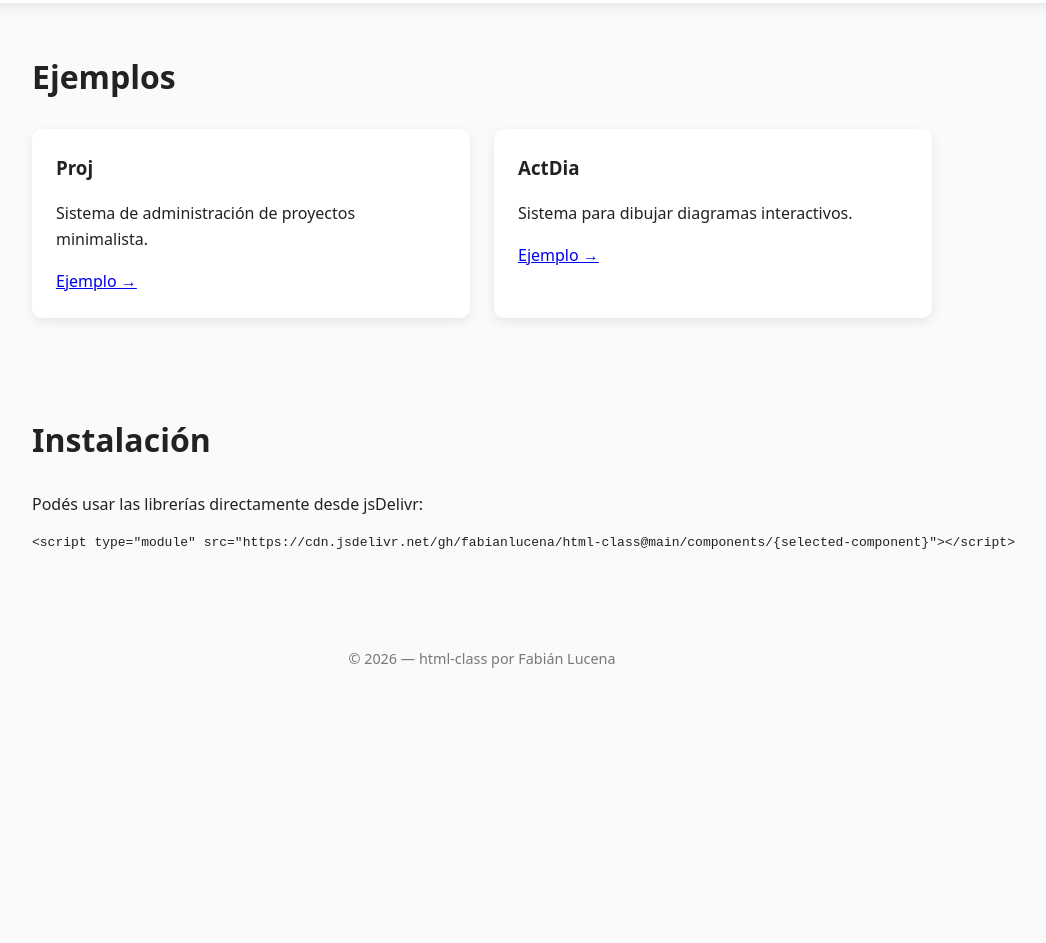
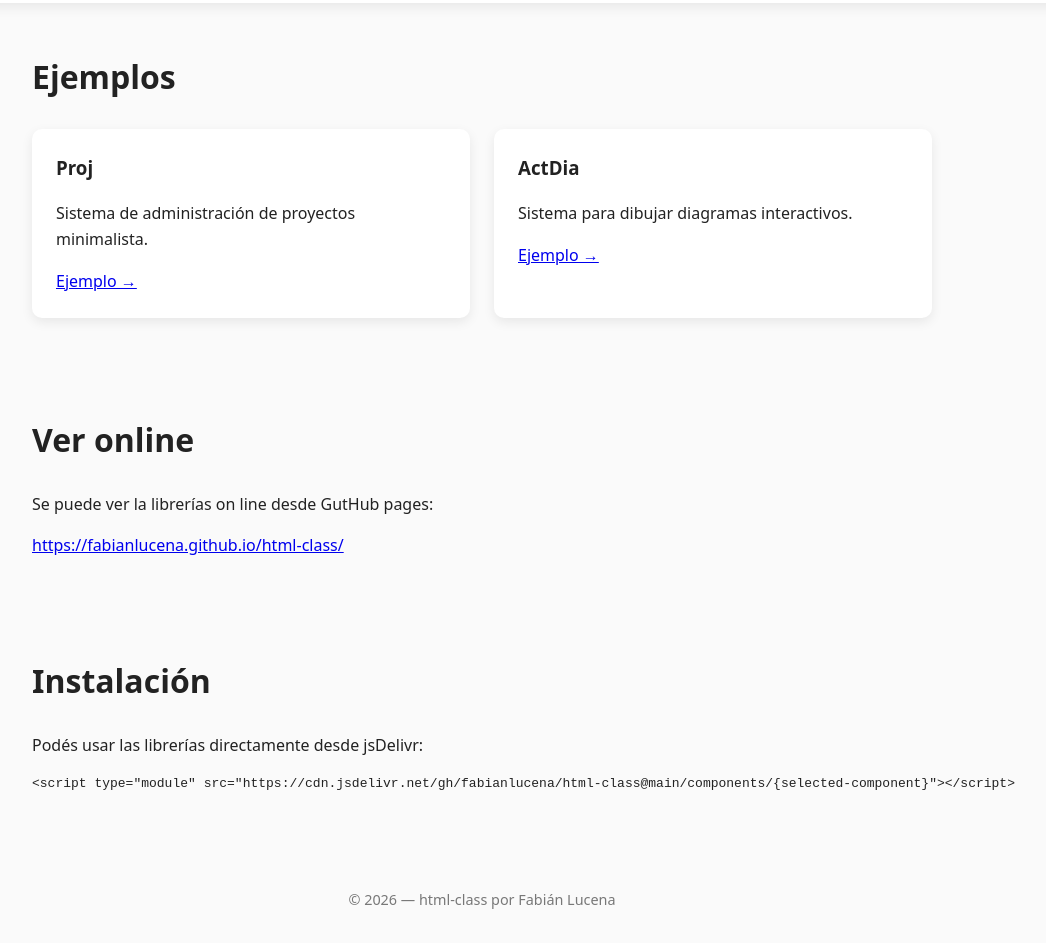
Before and after one commit to fabianlucena/html-class, a website built with Vite: page index.html in a window 1280 px wide. Shown: the part 342-1285 px from the top of the page, without its empty margins (158-1204 px from the left). Before the commit the page ends 1044 px from the top, so only its background shows below. Built offline with nearby package versions, Linux system fonts and the light colour scheme.

Commit message:
fix: Base importation in Form

```diff
--- a/components/form/form.js
+++ b/components/form/form.js
@@ -1,6 +1,6 @@
 import { importCss } from '../utils/import-css.js';
 import { _, addLocaleUrl } from '../locale/locale.js';
-import Base from '../utils/base';
+import Base from '../utils/base.js';
 import { getValueByPath, setValueByPath, deletePropertyByPath } from '../utils/object.js';
 import { newId } from '../utils/id.js';
 
--- a/index.html
+++ b/index.html
@@ -36,6 +36,13 @@
 </section>
 
 <section>
+  <h2>Ver online</h2>
+  <p>Se puede ver la librerías on line desde GutHub pages:</p>
+
+  <a href="https://fabianlucena.github.io/html-class/">https://fabianlucena.github.io/html-class/</a>
+</section>
+
+<section>
   <h2>Instalación</h2>
   <p>Podés usar las librerías directamente desde jsDelivr:</p>
 
```
